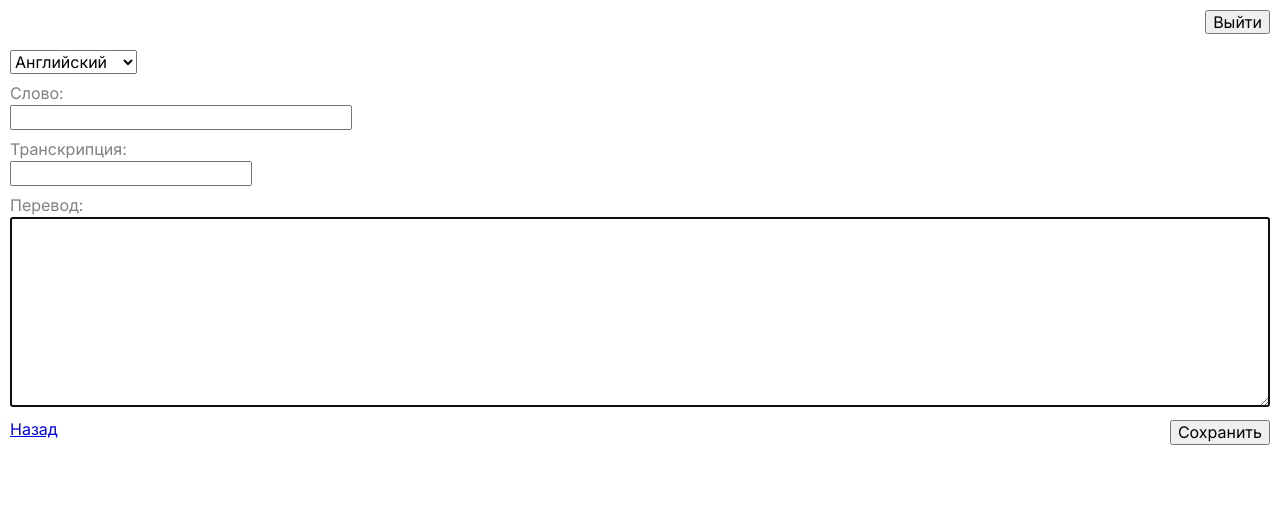
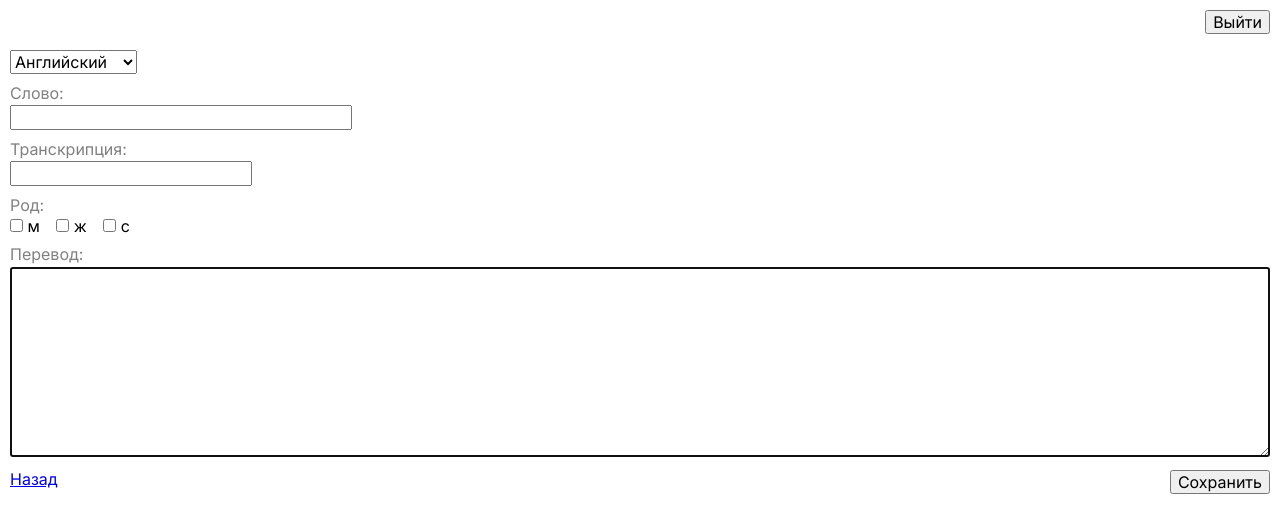
Before and after one commit to mialkin/dictionary-ui, a Next.js app: page /words/create in a window 1280 px wide. Shown: the top 532 px of the page. Built offline with nearby package versions, Linux system fonts and the light colour scheme.

Commit message:
Add word gender on word creation

```diff
--- a/src/app/(words)/words/create/page.module.css
+++ b/src/app/(words)/words/create/page.module.css
@@ -10,6 +10,12 @@
     color: gray;
 }
 
+.genders {
+    display: flex;
+    width: 120px;
+    justify-content: space-between;
+}
+
 .translation textarea {
     width: 100%;
 }
--- a/src/app/(words)/words/create/page.tsx
+++ b/src/app/(words)/words/create/page.tsx
@@ -4,6 +4,7 @@ import Link from 'next/link';
 import styles from './page.module.css';
 import { useRouter, useSearchParams } from 'next/navigation';
 import { KeyboardEvent, useEffect, useState } from 'react';
+import { WordGender } from '@/app/(words)/words/types/types';
 
 export default function CreateWord() {
     const searchParams = useSearchParams();
@@ -12,6 +13,11 @@ export default function CreateWord() {
     const [languageId, setLanguage] = useState(searchParams.get('language')?.toString());
     const [name, setName] = useState(searchParams.get('q')?.toString());
     const [transcription, setTranscription] = useState('');
+    const [gender, setGender] = useState<WordGender>({
+        masculine: false,
+        feminine: false,
+        neuter: false
+    });
     const [translation, setTranslation] = useState('');
 
     useEffect(() => {
@@ -35,7 +41,7 @@ export default function CreateWord() {
     }
 
     async function createWordInternal() {
-        let success = await createWord(languageId!, name!, transcription, translation);
+        let success = await createWord(languageId!, name!, transcription, gender, translation);
         if (success) {
             router.push('/words?language=' + languageId);
         }
@@ -89,6 +95,47 @@ export default function CreateWord() {
                        onKeyDown={event => handleKeyDown(event)}
                 />
             </div>
+            <div>
+                <label>Род:</label>
+                <div className={styles.genders}>
+                    <div>
+                        <input
+                            type='checkbox'
+                            onChange={event => {
+                                let target = event.target as HTMLInputElement;
+                                setGender({
+                                    ...gender,
+                                    masculine: target.checked
+                                });
+                            }}
+                        /> м
+                    </div>
+                    <div>
+                        <input
+                            type='checkbox'
+                            onChange={event => {
+                                let target = event.target as HTMLInputElement;
+                                setGender({
+                                    ...gender,
+                                    feminine: target.checked
+                                });
+                            }}
+                        /> ж
+                    </div>
+                    <div>
+                        <input
+                            type='checkbox'
+                            onChange={event => {
+                                let target = event.target as HTMLInputElement;
+                                setGender({
+                                    ...gender,
+                                    neuter: target.checked
+                                });
+                            }}
+                        /> с
+                    </div>
+                </div>
+            </div>
             <div className={styles.translation}>
                 <label>Перевод:</label>
                 <textarea name='translation'
@@ -115,12 +162,13 @@ export default function CreateWord() {
     );
 }
 
-async function createWord(languageId: string, name: string, transcription: string, translation: string) {
+async function createWord(languageId: string, name: string, transcription: string, gender: WordGender, translation: string) {
 
     const rawFormData = {
         languageId: languageId,
         name: name,
         transcription: transcription,
+        gender: gender.masculine || gender.feminine || gender.neuter ? gender : null,
         translation: translation
     };
 
```
